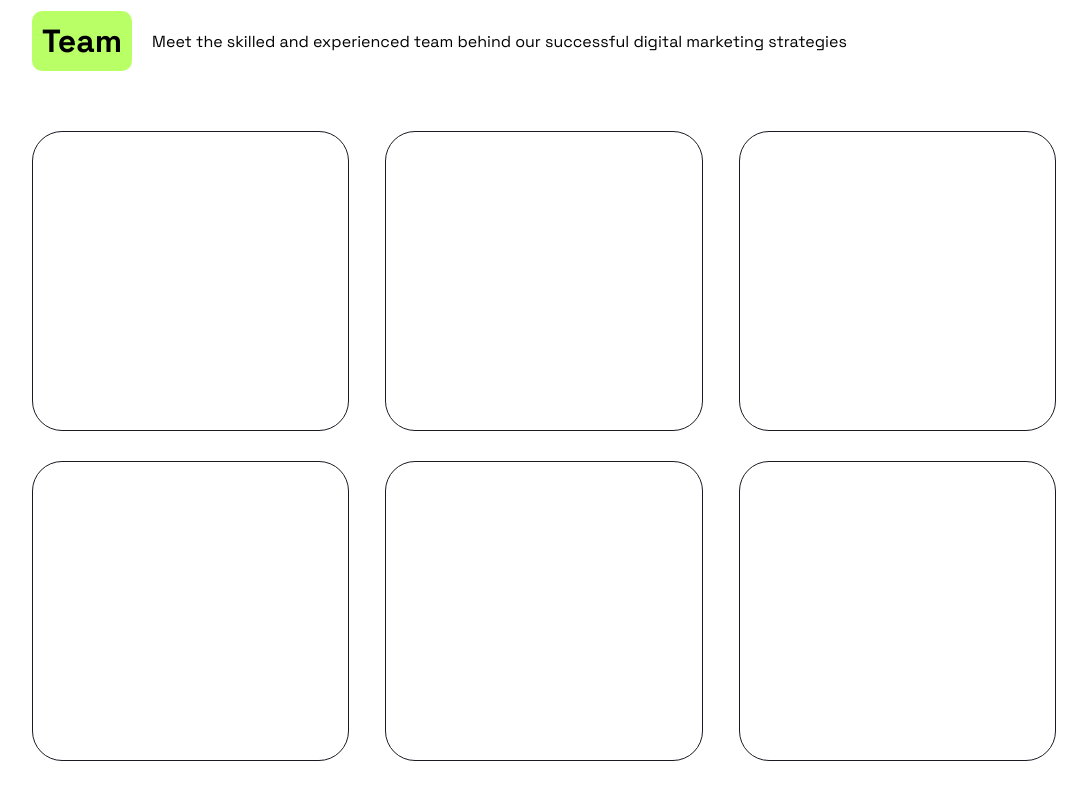
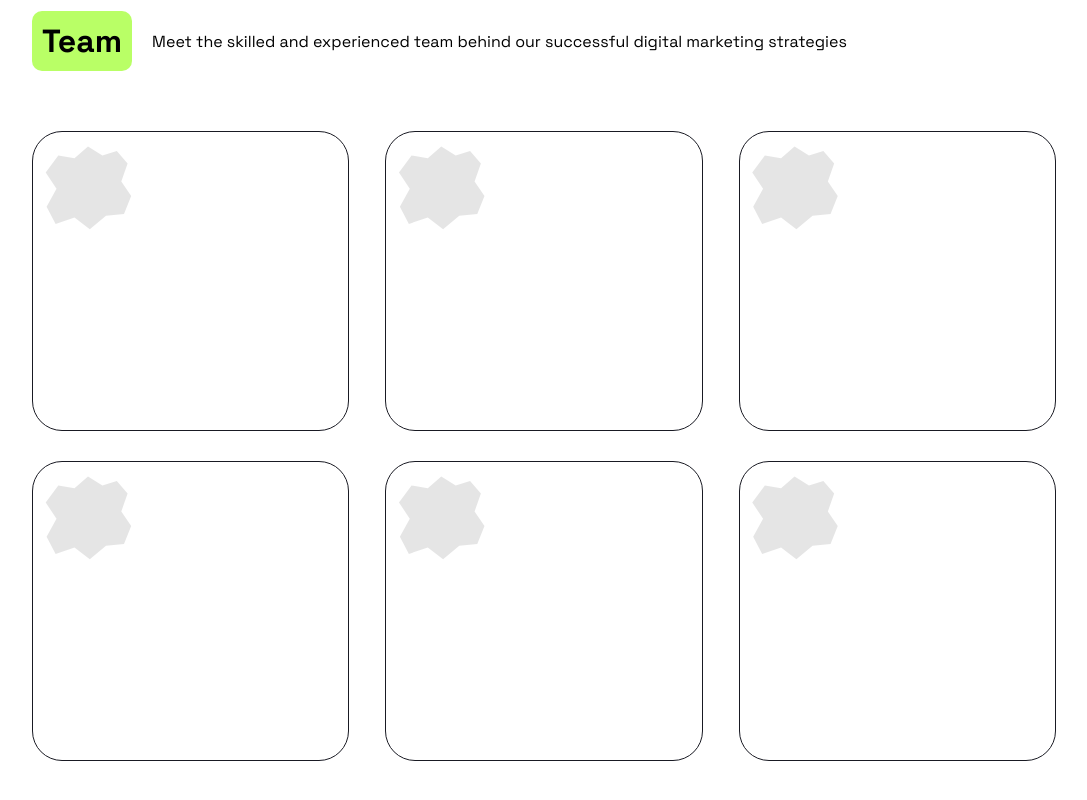
Before and after one commit to Blessen25/Positivus_website, a React (Vite) app in the folder frontend/: page / in a window 1280 px wide. Shown: the part 3707-4507 px from the top of the page, without its empty margins (96-1183 px from the left). Built offline with nearby package versions, Linux system fonts and the light colour scheme.

Commit message:
Team Member div Tweaks

```diff
--- a/frontend/src/components/Extra.tsx
+++ b/frontend/src/components/Extra.tsx
@@ -171,6 +171,12 @@ const Team_Comp:React.FC<Team_Comp_Props> = (Props) => {
 
                     <div className="team_member_img_and_name">
 
+                        <div className="team_member_profile_img_div">
+
+                            <div className="profile_img">
+
+                            </div>
+                        </div>
 
                     </div>
                 </div>
--- a/frontend/src/components/extra.css
+++ b/frontend/src/components/extra.css
@@ -233,6 +233,46 @@
     gap: 20px;
 }
 
+.team_member_profile_img_div {
+
+    position: relative;
+}
+
+.profile_img {
+
+  position: absolute;
+  width: 90px;
+  height: 90px;
+  object-fit: cover;
+
+  top: 10px;
+  left: 10px;
+
+  filter: grayscale(100%);
+
+  clip-path: polygon(
+    50% 5%,
+    66% 15%,
+    82% 10%,
+    94% 24%,
+    87% 44%,
+    98% 60%,
+    90% 80%,
+    70% 82%,
+    52% 97%,
+    35% 84%,
+    14% 91%,
+    4% 72%,
+    15% 52%,
+    3% 34%,
+    17% 15%,
+    35% 18%
+  );
+
+  z-index: 3;
+  background-color: var(--Primary_Color);
+}
+
 @media screen and (max-width: 1124px) {
 
     .services_box {
```
